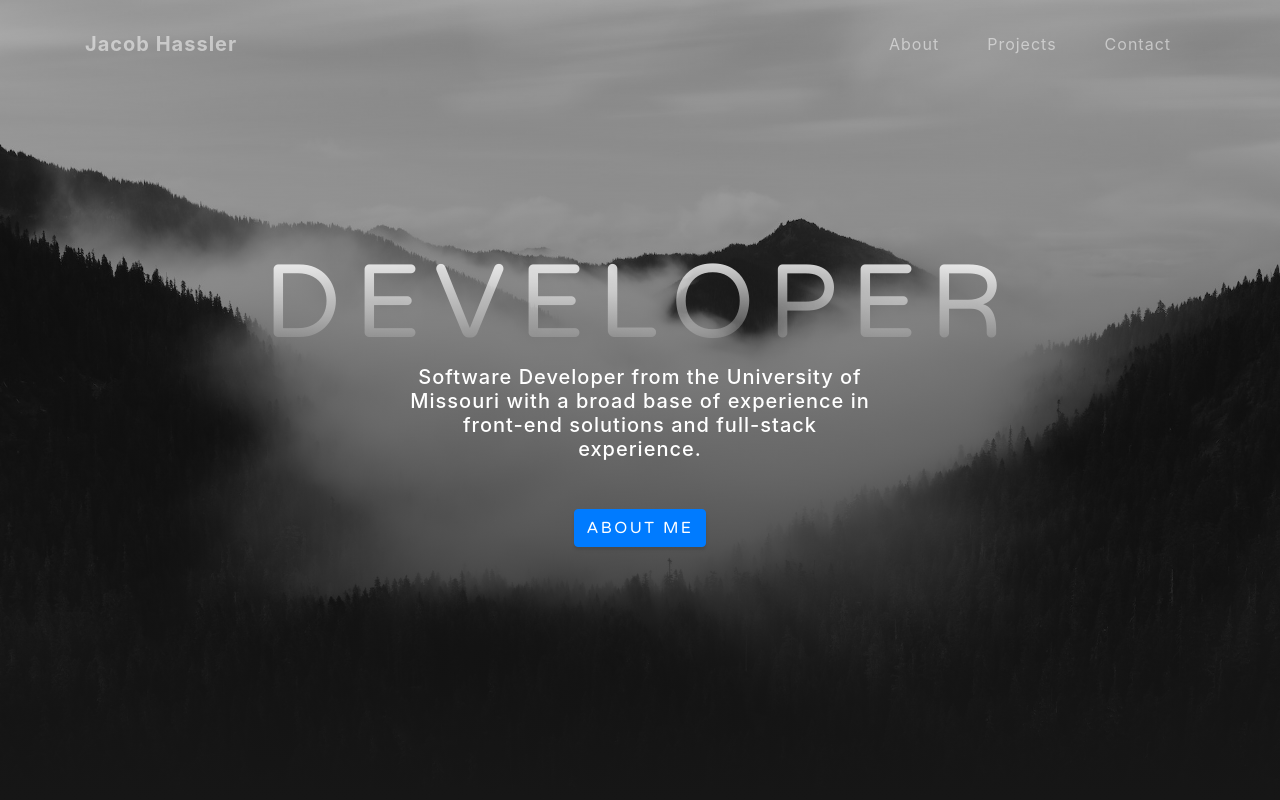
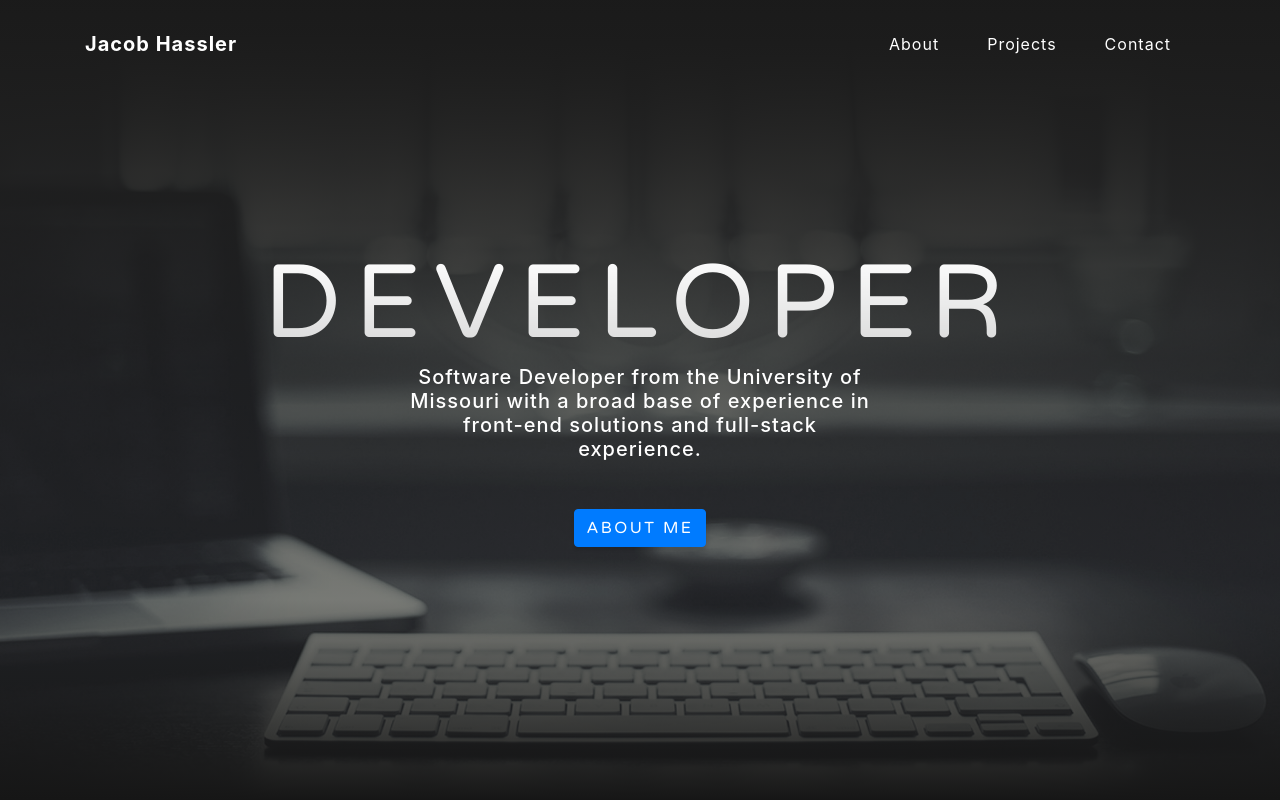
Before and after one commit to jphyr4/jhasslerTech, a website with bundled scripts: page index.html in a window 1280 px wide. Shown: the top 800 px of the page. Built offline with nearby package versions, Linux system fonts and the light colour scheme.

Commit message:
minified fix

```diff
--- a/css/grayscale.css
+++ b/css/grayscale.css
@@ -3,40 +3,33 @@
  * Copyright 2013-2020 Start Bootstrap
  * Licensed under MIT (https://github.com/BlackrockDigital/startbootstrap-grayscale/blob/master/LICENSE)
  */
-
 #mainNav {
   min-height: 56px;
   background-color: #fff;
 }
-
 #mainNav .navbar-toggler {
   font-size: 80%;
   padding: 0.75rem;
   color: #64a19d;
   border: 1px solid #64a19d;
 }
-
 #mainNav .navbar-toggler:focus {
   outline: none;
 }
-
 #mainNav .navbar-brand {
   color: #161616;
   font-weight: 700;
   padding: .9rem 0;
 }
-
 #mainNav .navbar-nav .nav-item:hover {
   color: fade(white, 80%);
   outline: none;
   background-color: transparent;
 }
-
 #mainNav .navbar-nav .nav-item:active, #mainNav .navbar-nav .nav-item:focus {
   outline: none;
   background-color: transparent;
 }
-
 @media (min-width: 992px) {
   #mainNav {
     padding-top: 0;
@@ -47,12 +40,12 @@
   }
   #mainNav .navbar-brand {
     padding: .5rem 0;
-    color: rgba(255, 255, 255, 0.5);
+    color: white;
   }
   #mainNav .nav-link {
     transition: none;
     padding: 2rem 1.5rem;
-    color: rgba(255, 255, 255, 0.5);
+    color: white;
   }
   #mainNav .nav-link:hover {
     color: rgba(255, 255, 255, 0.75);
@@ -83,42 +76,37 @@
     border-bottom: 0.25rem solid #64a19d;
   }
 }
-
 .masthead {
   position: relative;
   width: 100%;
   height: auto;
   min-height: 35rem;
   padding: 15rem 0;
-  background: linear-gradient(to bottom, rgba(22, 22, 22, 0.3) 0%, rgba(22, 22, 22, 0.7) 75%, #161616 100%), url("../img/bg-masthead.jpg");
+  background: linear-gradient(rgba(22, 22, 22, 0.9) 0%, rgba(22, 22, 22, 0.5) 75%, rgb(22, 22, 22) 100%) center center / cover no-repeat scroll, url(../img/bnw2.png);
   background-position: center;
   background-repeat: no-repeat;
   background-attachment: scroll;
   background-size: cover;
 }
-
 .masthead h1 {
   font-family: 'Varela Round';
   font-size: 2.5rem;
   line-height: 2.5rem;
   letter-spacing: 0.8rem;
-  background: -webkit-linear-gradient(rgba(255, 255, 255, 0.9), rgba(255, 255, 255, 0));
+  background: -webkit-linear-gradient(rgba(255, 255, 255), rgba(255, 255, 255, .8));
   -webkit-text-fill-color: transparent;
   -webkit-background-clip: text;
 }
-
 .masthead h2 {
   max-width: 20rem;
   font-size: 1rem;
 }
-
 @media (min-width: 768px) {
   .masthead h1 {
     font-size: 4rem;
     line-height: 4rem;
   }
 }
-
 @media (min-width: 992px) {
   .masthead {
     height: 100vh;
@@ -134,7 +122,6 @@
     font-size: 1.25rem;
   }
 }
-
 .btn {
   box-shadow: 0 0.1875rem 0.1875rem 0 rgba(0, 0, 0, 0.1) !important;
   padding: 1.25rem 2rem;
@@ -144,53 +131,42 @@
   letter-spacing: .15rem;
   border: 0;
 }
-
 .btn-primary {
   background-color: #64a19d;
 }
-
 .btn-primary:hover {
   background-color: #4f837f;
 }
-
 .btn-primary:focus {
   background-color: #4f837f;
   color: white;
 }
-
 .btn-primary:active {
   background-color: #467370 !important;
 }
-
 .about-section {
   padding-top: 10rem;
-  background: linear-gradient(to bottom, #161616 0%, rgba(22, 22, 22, 0.9) 75%, rgba(22, 22, 22, 0.8) 100%);
+  background: linear-gradient(to bottom, #161616 0%, rgba(22, 22, 22, 0.9) 75%, rgba(22, 22, 22, 0.6) 100%);
 }
-
 .about-section p {
-  margin-bottom: 5rem;
+  /* margin-bottom: 5rem; */
 }
-
 .projects-section {
   padding: 10rem 0;
 }
-
 .projects-section .featured-text {
   padding: 2rem;
 }
-
 @media (min-width: 992px) {
   .projects-section .featured-text {
     padding: 0 0 0 2rem;
     border-left: 0.5rem solid #64a19d;
   }
 }
-
 .projects-section .project-text {
   padding: 3rem;
   font-size: 90%;
 }
-
 @media (min-width: 992px) {
   .projects-section .project-text {
     padding: 5rem;
@@ -201,7 +177,6 @@
     width: 30%;
   }
 }
-
 .signup-section {
   padding: 10rem 0;
   background: linear-gradient(to bottom, rgba(22, 22, 22, 0.1) 0%, rgba(22, 22, 22, 0.5) 75%, #161616 100%), url("../img/bg-signup.jpg");
@@ -210,7 +185,6 @@
   background-attachment: scroll;
   background-size: cover;
 }
-
 .signup-section .form-inline input {
   box-shadow: 0 0.1875rem 0.1875rem 0 rgba(0, 0, 0, 0.1) !important;
   padding: 1.25rem 2rem;
@@ -221,33 +195,27 @@
   letter-spacing: 0.15rem;
   border: 0;
 }
-
 .contact-section {
   padding: 5rem 0 0;
 }
-
 .contact-section .card {
   border: 0;
   border-bottom: 0.25rem solid #64a19d;
 }
-
 .contact-section .card h4 {
   font-size: 0.8rem;
   font-family: 'Varela Round';
   text-transform: uppercase;
   letter-spacing: 0.15rem;
 }
-
 .contact-section .card hr {
   border-color: #64a19d;
   border-width: 0.25rem;
   width: 3rem;
 }
-
 .contact-section .social {
   margin-top: 5rem;
 }
-
 .contact-section .social a {
   text-align: center;
   height: 3rem;
@@ -257,41 +225,32 @@
   line-height: 3rem;
   color: rgba(255, 255, 255, 0.3);
 }
-
 .contact-section .social a:hover {
   color: rgba(255, 255, 255, 0.5);
 }
-
 .contact-section .social a:active {
   color: #fff;
 }
-
 body {
   font-family: 'Nunito';
   letter-spacing: 0.0625em;
 }
-
 a {
   color: #64a19d;
 }
-
 a:focus, a:hover {
   text-decoration: none;
   color: #3c6360;
 }
-
 .bg-black {
   background-color: #161616 !important;
 }
-
 .bg-primary {
   background-color: #64a19d !important;
 }
-
 .text-primary {
   color: #64a19d !important;
 }
-
 footer {
   padding: 5rem 0;
 }
```
Also changed, not shown: css/grayscale.min.css (deleted).
